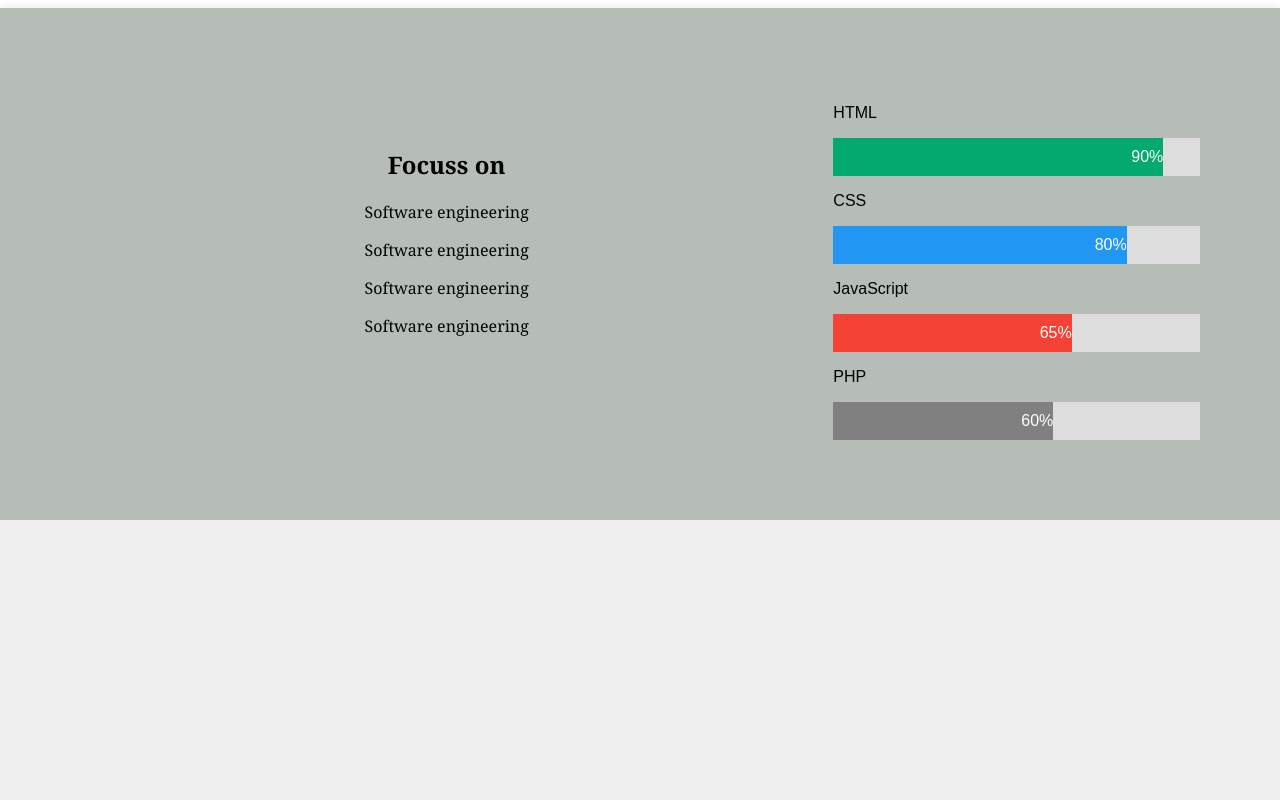
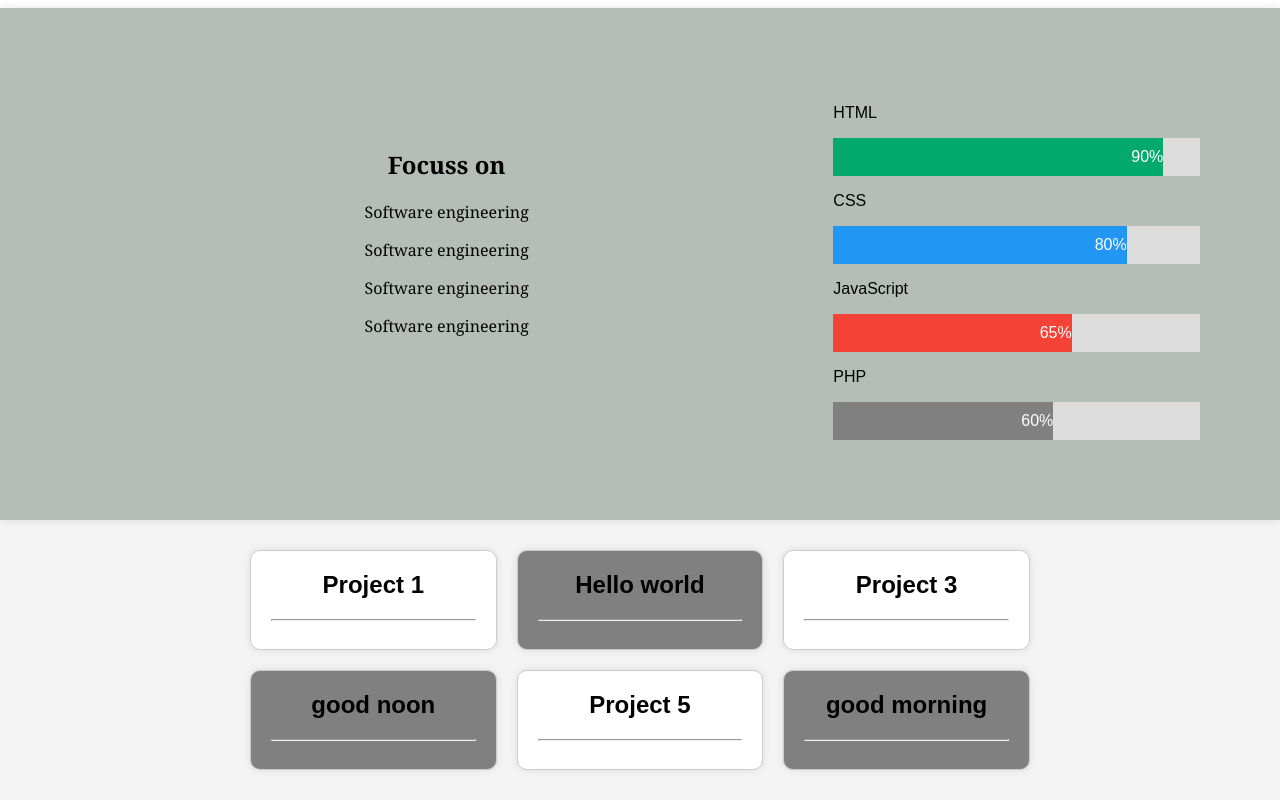
Before and after one commit to abdelrahmanShabaan/React-js_ITI_Portfolio_project, a React (Create React App) app: page / in a window 1280 px wide. Shown: the part 457-1257 px from the top of the page. Before the commit the page ends 977 px from the top, so only its background shows below. Built offline with nearby package versions, Linux system fonts and the light colour scheme.

Commit message:
add Portfolio component to App.js

```diff
--- a/src/App.js
+++ b/src/App.js
@@ -3,6 +3,7 @@ import './App.css';
 import HeroSection from './Header/HeroSection';
 import AboutMe from './About/AboutMe';
 import Skills from './Skills/Skills';
+import Portfolio from './Portfolio/Portfolio';
 
 function App() {
   return (
@@ -10,6 +11,7 @@ function App() {
         <HeroSection />
         <AboutMe />
         <Skills />
+        <Portfolio />
     </div>
   );
 }
```
